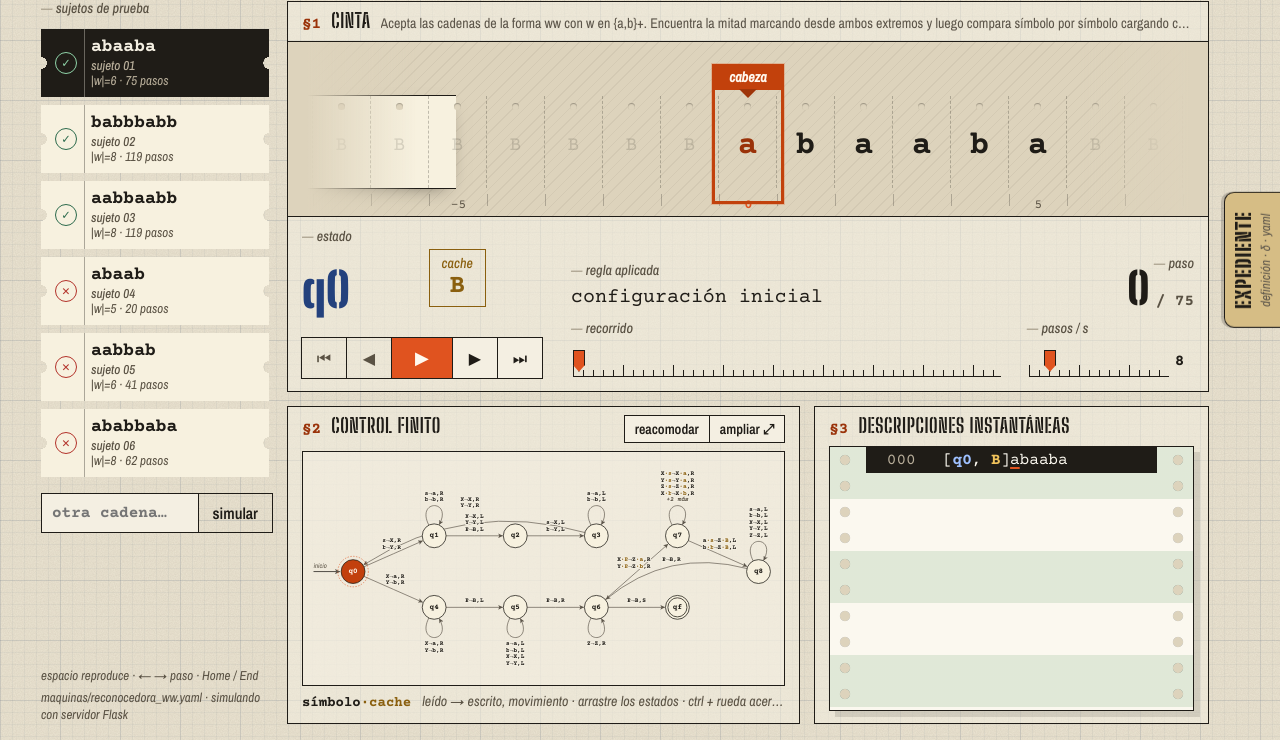
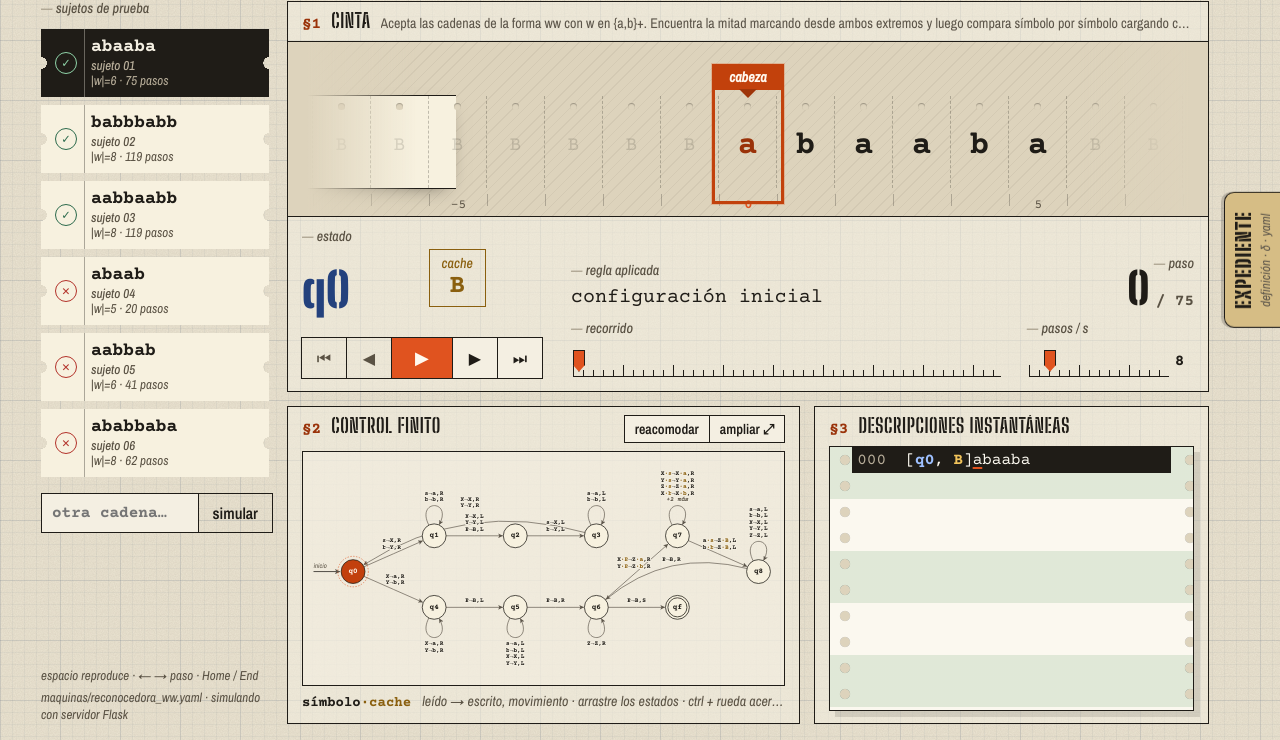
Before and after one commit to fatupopzz/proyecto3-teoria, a Flask app: page / in a window 1280 px wide. Shown: the part 140-880 px from the top of the page. Run offline with Flask 3, Linux system fonts and the light colour scheme.

Commit message:
IDs completas en el papel: la letra se ajusta a la ID mas larga

```diff
--- a/web/static/visor.css
+++ b/web/static/visor.css
@@ -760,12 +760,22 @@ input[type=range]::-moz-range-thumb {
   border: 1px solid var(--tinta);
   scroll-behavior: smooth;
   box-shadow: 6px 6px 0 color-mix(in srgb, var(--tinta) 12%, transparent);
+  container-type: inline-size;
 }
+/* La ID mas larga de la ejecucion (--largo, lo pone visor.js) tiene que caber
+   completa: la letra se achica hasta 11px antes de cortar la cinta. --fijo es
+   lo que no es texto (perforaciones, rellenos, huecos, barra de desplazamiento)
+   y --cols las columnas del numero de paso y el ⊢; Courier Prime avanza 0.6em por caracter. */
 .papel ol {
+  --fijo: 132px;
+  --cols: 5.6;
   list-style: none;
   margin: 0;
   padding: 0 36px;
   font: 400 var(--t-m)/26px var(--mono);
+  font-size: clamp(11px, (100cqi - var(--fijo)) / (var(--largo, 16) + var(--cols)) / 0.6, var(--t-m));
+  width: max-content;
+  min-width: 100%;
   background:
     radial-gradient(circle at 15px 13px, var(--papel-oscuro) 4.5px, color-mix(in srgb, var(--tinta) 18%, transparent) 5px, transparent 5.6px) left top / 34px 26px repeat-y,
     radial-gradient(circle at 19px 13px, var(--papel-oscuro) 4.5px, color-mix(in srgb, var(--tinta) 18%, transparent) 5px, transparent 5.6px) right top / 34px 26px repeat-y,
@@ -796,6 +806,17 @@ input[type=range]::-moz-range-thumb {
 .papel li.actual .c { color: var(--ambar-inv); }
 .papel li.actual .n, .papel li.actual .t { color: var(--tenue-inv); }
 .papel li.fin { font-weight: 700; }
+/* papel angosto: perforaciones y margenes compactos para dejarle sitio a la ID */
+@container (max-width: 380px) {
+  .papel ol {
+    --fijo: 80px;
+    --cols: 4.2;
+    padding: 0 22px;
+    background-size: 22px 26px, 22px 26px, auto;
+    background-position: left top, right top, 0 0;
+  }
+  .papel li { grid-template-columns: 3ch 1.2ch 1fr; gap: 4px; padding: 0 4px; }
+}
 
 /* ---------- definicion ---------------------------------------------------- */
 
@@ -1056,9 +1077,6 @@ body.soltando::after {
   .diagrama svg { height: auto; min-height: 260px; max-height: 70vh; }
   .leyenda { white-space: normal; }
   .papel { height: 360px; }
-  .papel ol { padding: 0 24px; font-size: var(--t-s); background-size: 22px 26px, 22px 26px, auto; }
-  .papel ol { background-position: left top, right top, 0 0; }
-  .papel li { grid-template-columns: 3ch 1.2ch 1fr; gap: 4px; padding: 0 6px; }
 
   /* el expediente: boton al final de la pagina y cajon a pantalla completa */
   .lengueta {
--- a/web/static/visor.js
+++ b/web/static/visor.js
@@ -893,6 +893,8 @@ function construirIds() {
   E.ids.replaceChildren();
   S.filasIds = [];
   if (!r) return;
+  // el CSS achica la letra para que la ID mas larga quepa sin cortarse
+  E.ids.style.setProperty("--largo", Math.max(0, ...r.ids.map((d) => [...d.texto].length)));
   const frag = document.createDocumentFragment();
   r.ids.forEach((d, k) => {
     const li = h("li", { onclick: () => { pausar(); irA(k); } },
```
